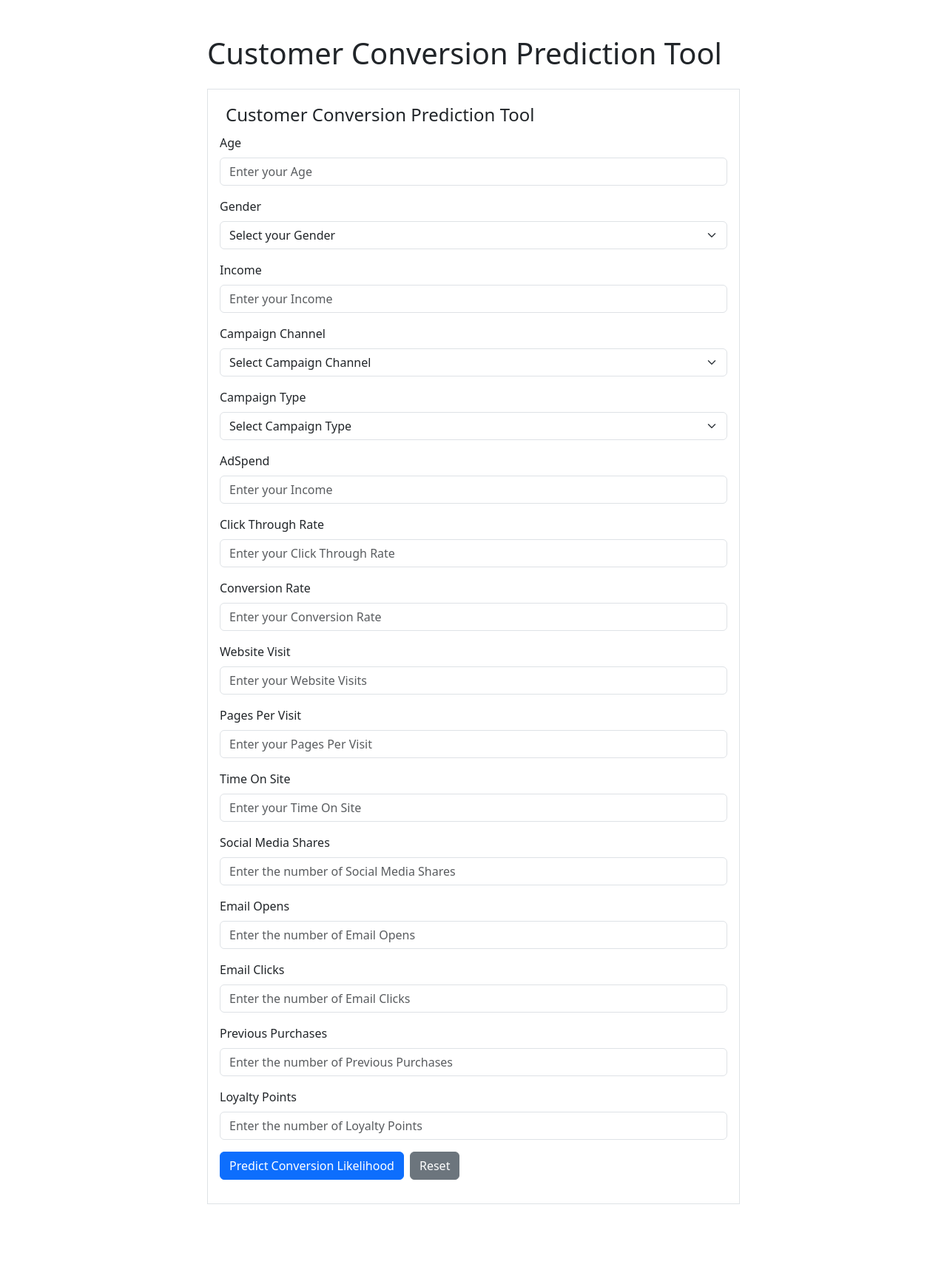
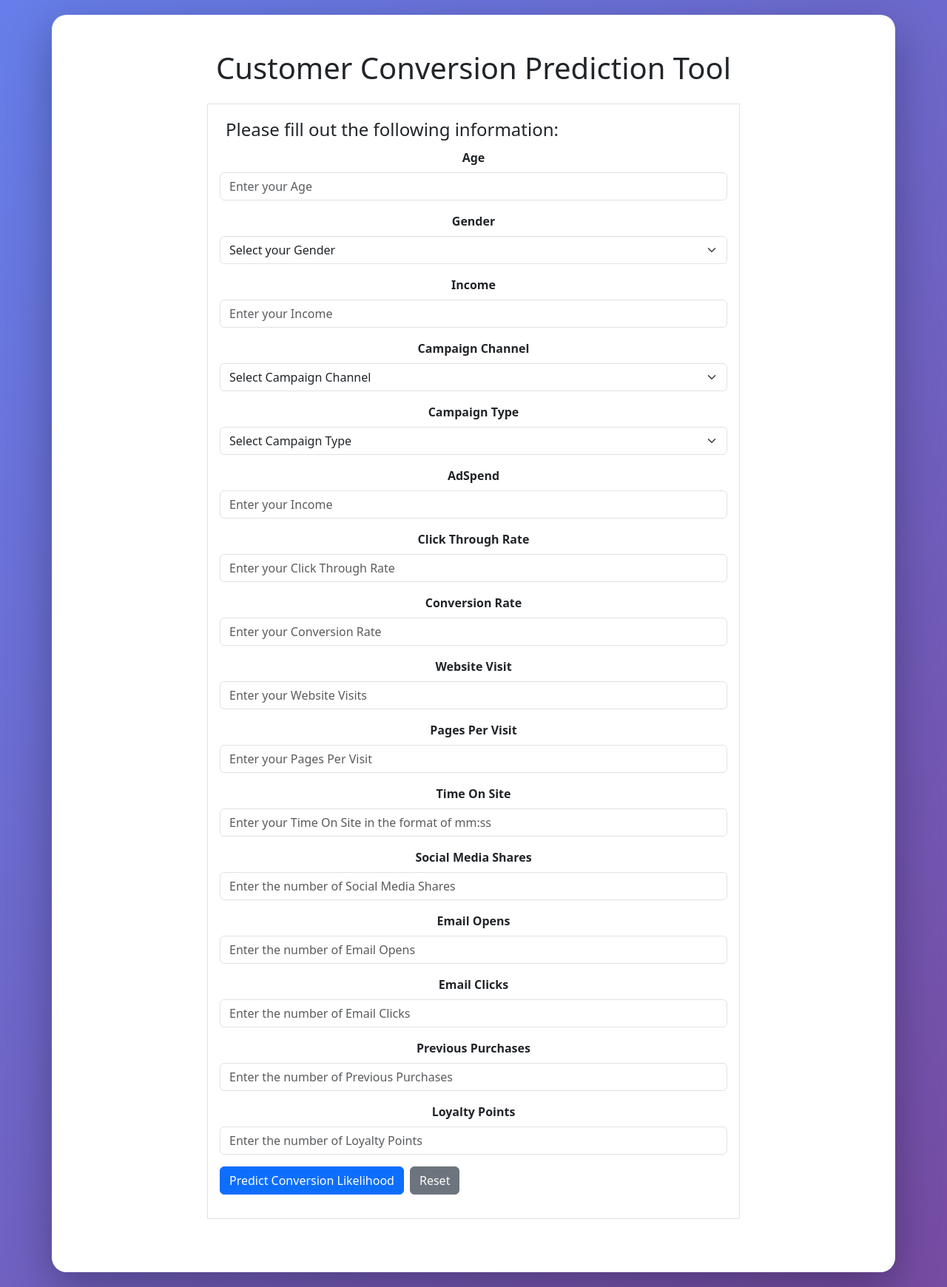
Before and after one commit to Rishabh90501/DMC_Conversion, a Flask app: page /predictdata in a window 1280 px wide. Shown: the whole page at 74% size. Before the commit the page ends 1628 px from the top, so only its background shows below. Run offline with Flask 3, Linux system fonts and the light colour scheme.

Commit message:
Project Completed

```diff
--- a/templates/home.html
+++ b/templates/home.html
@@ -1,9 +1,41 @@
-<!doctype html>
+<!DOCTYPE html>
 <html lang="en">
 <head>
-    <meta charset="utf-8" />
-    <meta name="viewport" content="width=device-width,initial-scale=1" />
-    <title>Customer Conversion Prediction Tool</title>
+    <meta charset="UTF-8">
+    <meta name="viewport" content="width=device-width, initial-scale=1.0">
+    <title>DMC Conversion Prediction</title>
+    <style>
+        * {
+            margin: 0;
+            padding: 0;
+            box-sizing: border-box;
+        }
+
+        body {
+            font-family: 'Segoe UI', Tahoma, Geneva, Verdana, sans-serif;
+            background: linear-gradient(135deg, #667eea 0%, #764ba2 100%);
+            min-height: 100vh;
+            display: flex;
+            justify-content: center;
+            align-items: center;
+            padding: 20px;
+        }
+
+        .container {
+            background: white;
+            border-radius: 20px;
+            box-shadow: 0 20px 60px rgba(0, 0, 0, 0.3);
+            padding: 60px 40px;
+            max-width: 600px;
+            text-align: center;
+            animation: fadeIn 0.8s ease-in;
+        }
+
+        @keyframes fadeIn {
+            from { opacity: 0; transform: translateY(-20px); }
+            to { opacity: 1; transform: translateY(0); }
+        }
+    </style>
     <link href="https://cdn.jsdelivr.net/npm/bootstrap@5.3.2/dist/css/bootstrap.min.css" rel="stylesheet">
     <script>
         function resetForm() {
@@ -18,15 +50,15 @@
 
             <form action="{{ url_for('predict_datapoint') }}" method="post" novalidate>
                 <fieldset class="border p-3 mb-4">
-                    <legend class="w-auto px-2">Customer Conversion Prediction Tool</legend>
+                    <legend class="w-auto px-2">Please fill out the following information:</legend>
 
                     <div class="mb-3">
-                        <label class="form-label">Age</label>
+                        <label class="form-label fw-bold">Age</label>
                         <input class="form-control" type="number" name="Age" placeholder="Enter your Age" min='0' required value="{{ request.form.get('Age','') }}" />
                     </div>
 
                     <div class="mb-3">
-                        <label class="form-label">Gender</label>
+                        <label class="form-label fw-bold">Gender</label>
                         <select class="form-control form-select" name="Gender" required>
                             <option disabled value="" {% if not request.form.get('Gender') %}selected{% endif %}>Select your Gender</option>
                             <option value="Male" {% if request.form.get('Gender')=='Male' %}selected{% endif %}>Male</option>
@@ -35,12 +67,12 @@
                     </div>
 
                     <div class="mb-3">
-                        <label class="form-label">Income</label>
+                        <label class="form-label fw-bold">Income</label>
                         <input class="form-control" type="number" name="Income" placeholder="Enter your Income" min='0' required value="{{ request.form.get('Income','') }}" />
                     </div>
 
                     <div class="mb-3">
-                        <label class="form-label">Campaign Channel</label>
+                        <label class="form-label fw-bold">Campaign Channel</label>
                         <select class="form-control form-select" name="CampaignChannel" required>
                             <option disabled value="" {% if not request.form.get('CampaignChannel') %}selected{% endif %}>Select Campaign Channel</option>
                             <option value="Email" {% if request.form.get('CampaignChannel')=='Email' %}selected{% endif %}>Email</option>
@@ -53,7 +85,7 @@
                     </div>
 
                     <div class="mb-3">
-                        <label class="form-label">Campaign Type</label>
+                        <label class="form-label fw-bold">Campaign Type</label>
                         <select class="form-control form-select" name="CampaignType" required>
                             <option disabled value="" {% if not request.form.get('CampaignType') %}selected{% endif %}>Select Campaign Type</option>
                             <option value="Awareness" {% if request.form.get('CampaignType')=='Awareness' %}selected{% endif %}>Awareness</option>
@@ -65,57 +97,57 @@
                     </div>
 
                     <div class="mb-3">
-                        <label class="form-label">AdSpend</label>
+                        <label class="form-label fw-bold">AdSpend</label>
                         <input class="form-control" type="number" name="AdSpend" placeholder="Enter your Income" min='0' required value="{{ request.form.get('AdSpend','') }}" />
                     </div>
 
                     <div class="mb-3">
-                        <label class="form-label">Click Through Rate</label>
+                        <label class="form-label fw-bold">Click Through Rate</label>
                         <input class="form-control" type="number" step="0.0001" name="ClickThroughRate" placeholder="Enter your Click Through Rate" min='0' required value="{{ request.form.get('ClickThroughRate','') }}" />
                     </div>
 
                     <div class="mb-3">
-                        <label class="form-label">Conversion Rate</label>
+                        <label class="form-label fw-bold">Conversion Rate</label>
                         <input class="form-control" type="number" step="0.0001" name="ConversionRate" placeholder="Enter your Conversion Rate" min='0' required value="{{ request.form.get('ConversionRate','') }}" />
                     </div>
 
                     <div class="mb-3">
-                        <label class="form-label">Website Visit</label>
+                        <label class="form-label fw-bold">Website Visit</label>
                         <input class="form-control" type="number" step="0.01" name="WebsiteVisits" placeholder="Enter your Website Visits" min='0' required value="{{ request.form.get('WebsiteVisits','') }}" />
                     </div>
 
                     <div class="mb-3">
-                        <label class="form-label">Pages Per Visit</label>
+                        <label class="form-label fw-bold">Pages Per Visit</label>
                         <input class="form-control" type="number" step="0.01" name="PagesPerVisit" placeholder="Enter your Pages Per Visit" min='0' required value="{{ request.form.get('PagesPerVisit','') }}" />
                     </div>
 
                     <div class="mb-3">
-                        <label class="form-label">Time On Site </label>
-                        <input class="form-control" type="number" step="0.01" name="TimeOnSite" placeholder="Enter your Time On Site" min='0' required value="{{ request.form.get('TimeOnSite','') }}" />
+                        <label class="form-label fw-bold">Time On Site</label>
+                        <input class="form-control" type="number" step="0.01" name="TimeOnSite" placeholder="Enter your Time On Site in the format of mm:ss" min='0' required value="{{ request.form.get('TimeOnSite','') }}" />
                     </div>
 
                     <div class="mb-3">
-                        <label class="form-label">Social Media Shares </label>
+                        <label class="form-label fw-bold">Social Media Shares</label>
                         <input class="form-control" type="number" name="SocialShares" placeholder="Enter the number of Social Media Shares" min='0' required value="{{ request.form.get('SocialShares','') }}" />
                     </div>
 
                     <div class="mb-3">
-                        <label class="form-label">Email Opens</label>
+                        <label class="form-label fw-bold">Email Opens</label>
                         <input class="form-control" type="number" name="EmailOpens" placeholder="Enter the number of Email Opens" min='0' required value="{{ request.form.get('EmailOpens','') }}" />
                     </div>
 
                     <div class="mb-3">
-                        <label class="form-label">Email Clicks</label>
+                        <label class="form-label fw-bold">Email Clicks</label>
                         <input class="form-control" type="number" name="EmailClicks" placeholder="Enter the number of Email Clicks" min='0' required value="{{ request.form.get('EmailClicks','') }}" />
                     </div>
 
                     <div class="mb-3">
-                        <label class="form-label">Previous Purchases </label>
+                        <label class="form-label fw-bold">Previous Purchases</label>
                         <input class="form-control" type="number" name="PreviousPurchases" placeholder="Enter the number of Previous Purchases" min='0' required value="{{ request.form.get('PreviousPurchases','') }}" />
                     </div>
 
                     <div class="mb-3">
-                        <label class="form-label">Loyalty Points</label>
+                        <label class="form-label fw-bold">Loyalty Points</label>
                         <input class="form-control" type="number" name="LoyaltyPoints" placeholder="Enter the number of Loyalty Points" min='0' required value="{{ request.form.get('LoyaltyPoints','') }}" />
                     </div>
 
```
